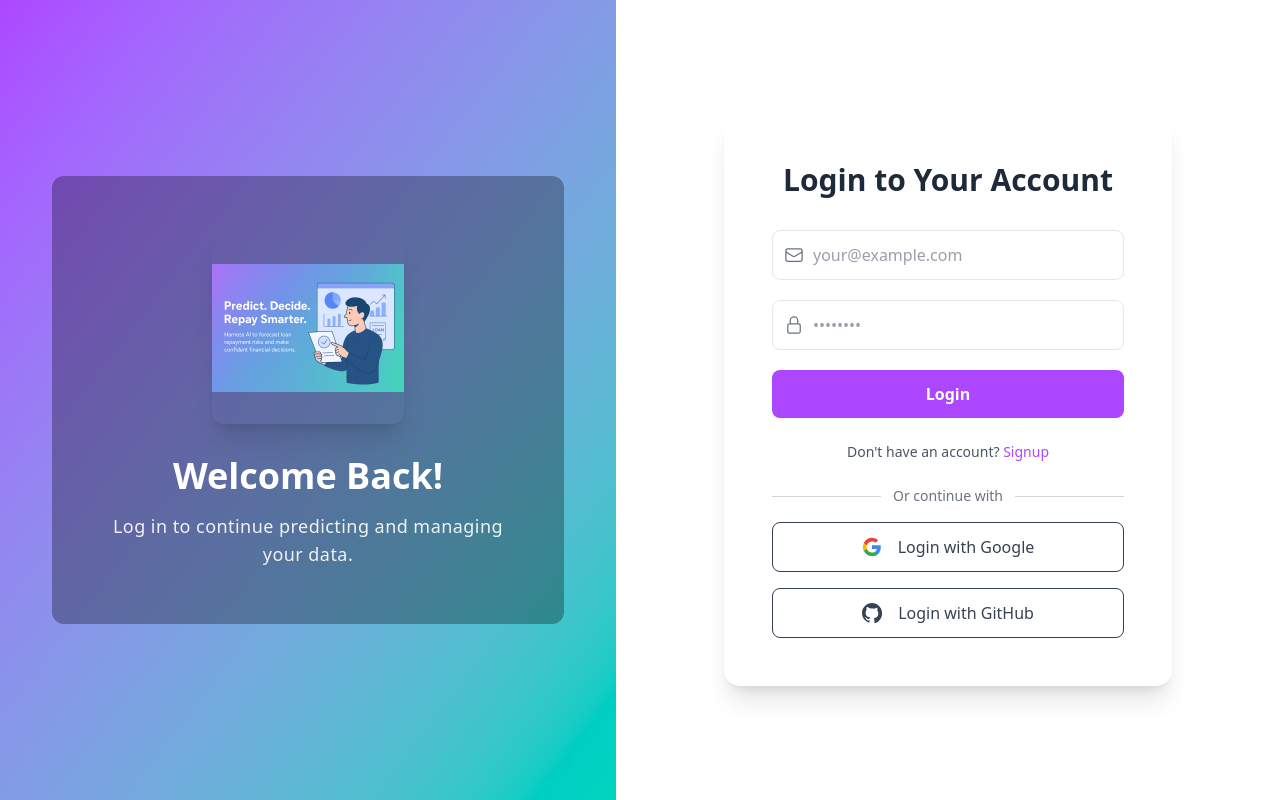
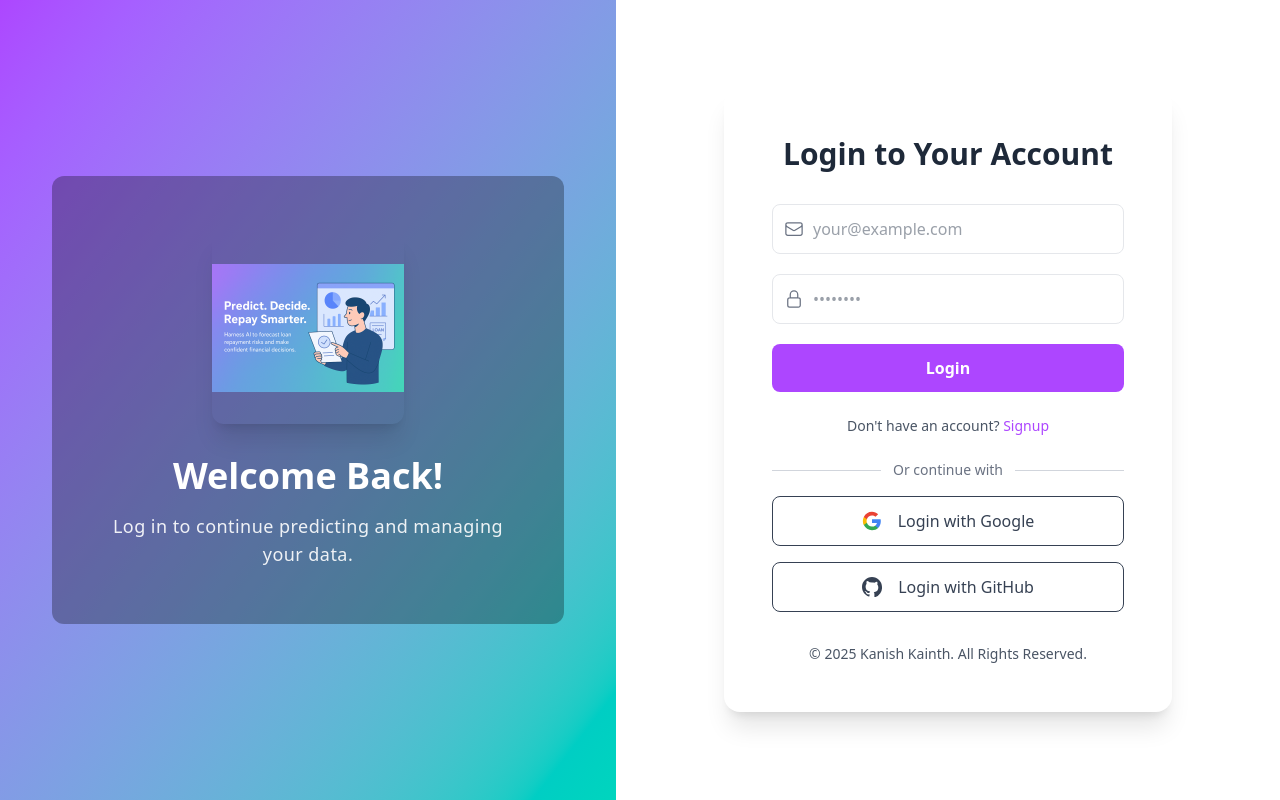
Before and after one commit to kannishhh/loan-predictor-app, a React (Vite) app in the folder frontend/: page /login in a window 1280 px wide. Built offline with nearby package versions, Linux system fonts and the light colour scheme; no server answers.

Commit message:
add copyright

```diff
--- a/frontend/src/pages/Login.jsx
+++ b/frontend/src/pages/Login.jsx
@@ -1,10 +1,7 @@
 import { useState, useEffect } from "react";
 import toast from "react-hot-toast";
 import { Link, useNavigate } from "react-router-dom";
-import {
-  EnvelopeIcon,
-  LockClosedIcon,
-} from "@heroicons/react/24/outline";
+import { EnvelopeIcon, LockClosedIcon } from "@heroicons/react/24/outline";
 import welcomeImage from "../../assets/welcome_Image.png";
 import {
   GoogleAuthProvider,
@@ -43,7 +40,7 @@ const Login = () => {
       await signInWithEmailAndPassword(auth, form.email, form.password);
       toast.success("Login successful!");
       navigate("/predict");
-    } catch (error){
+    } catch (error) {
       console.error("Firebase login error:", error);
       toast.error(error.message || "Invalid credentials");
     }
@@ -206,6 +203,9 @@ const Login = () => {
                 </span>
                 Login with GitHub
               </button>
+              <div className="mt-8 text-center text-sm text-gray-600">
+                &copy; {new Date().getFullYear()} Kanish Kainth. All Rights Reserved.
+              </div>
             </div>
           </div>
         </div>
--- a/frontend/src/pages/UserDashboard.jsx
+++ b/frontend/src/pages/UserDashboard.jsx
@@ -37,6 +37,10 @@ const UserDashboard = () => {
     { name: "Default", value: defaultCount },
   ];
   const PIE_COLORS = ["#10B981", "#EF4444"];
+
+  if (!userPredictions || userPredictions.length === 0) {
+    return <UserDashboardShimmer />;
+  }
 
   return (
     <div className="min-h-screen bg-gray-50 font-sans p-6">
```
